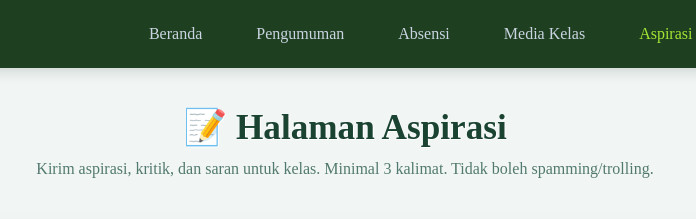
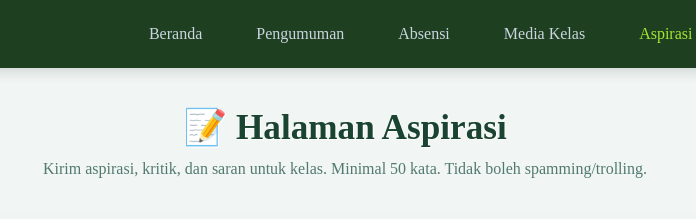
Before and after one commit to natal276/Website-Kelas-7.1, a plain HTML site: page aspirasi.html in a window 1280 px wide. Shown: the top 219 px of the page, 129-825 px from the left. Drawn offline with Linux system fonts and the light colour scheme.

```diff
--- a/aspirasi.html
+++ b/aspirasi.html
@@ -28,7 +28,7 @@
     <main class="main-content">
       <header class="hero-section">
         <h1>📝 Halaman Aspirasi</h1>
-        <p class="subtitle">Kirim aspirasi, kritik, dan saran untuk kelas. Minimal 3 kalimat. Tidak boleh spamming/trolling.</p>
+        <p class="subtitle">Kirim aspirasi, kritik, dan saran untuk kelas. Minimal 50 kata. Tidak boleh spamming/trolling.</p>
       </header>
 
       <section class="content-section" id="form-aspirasi-section">
```
